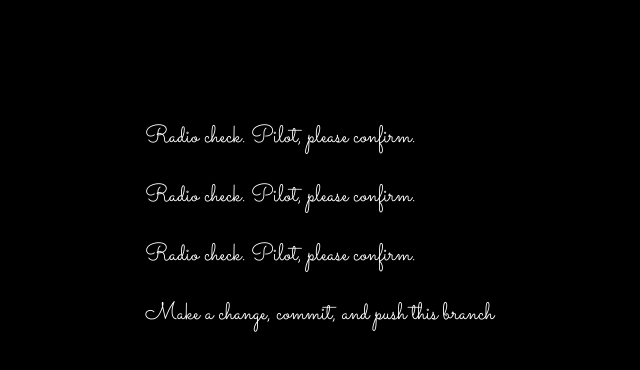
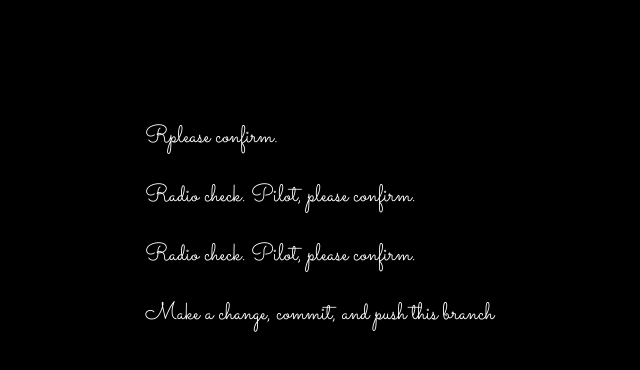
Before and after one commit to arahali/communication-repository, a plain HTML site: page index.html in a window 1280 px wide. Shown: the whole page, without its empty margins (175-815 px from the left). Drawn offline with Linux system fonts and the light colour scheme.

Commit message:
staged conflict

```diff
--- a/index.html
+++ b/index.html
@@ -5,7 +5,7 @@
 
     </head>
 <body>
-   <p>Radio check. Pilot, please confirm.</p>
+   <p>Rplease confirm.</p>
    <p>Radio check. Pilot, please confirm.</p>
    <p>Radio check. Pilot, please confirm.</p>
 
```
